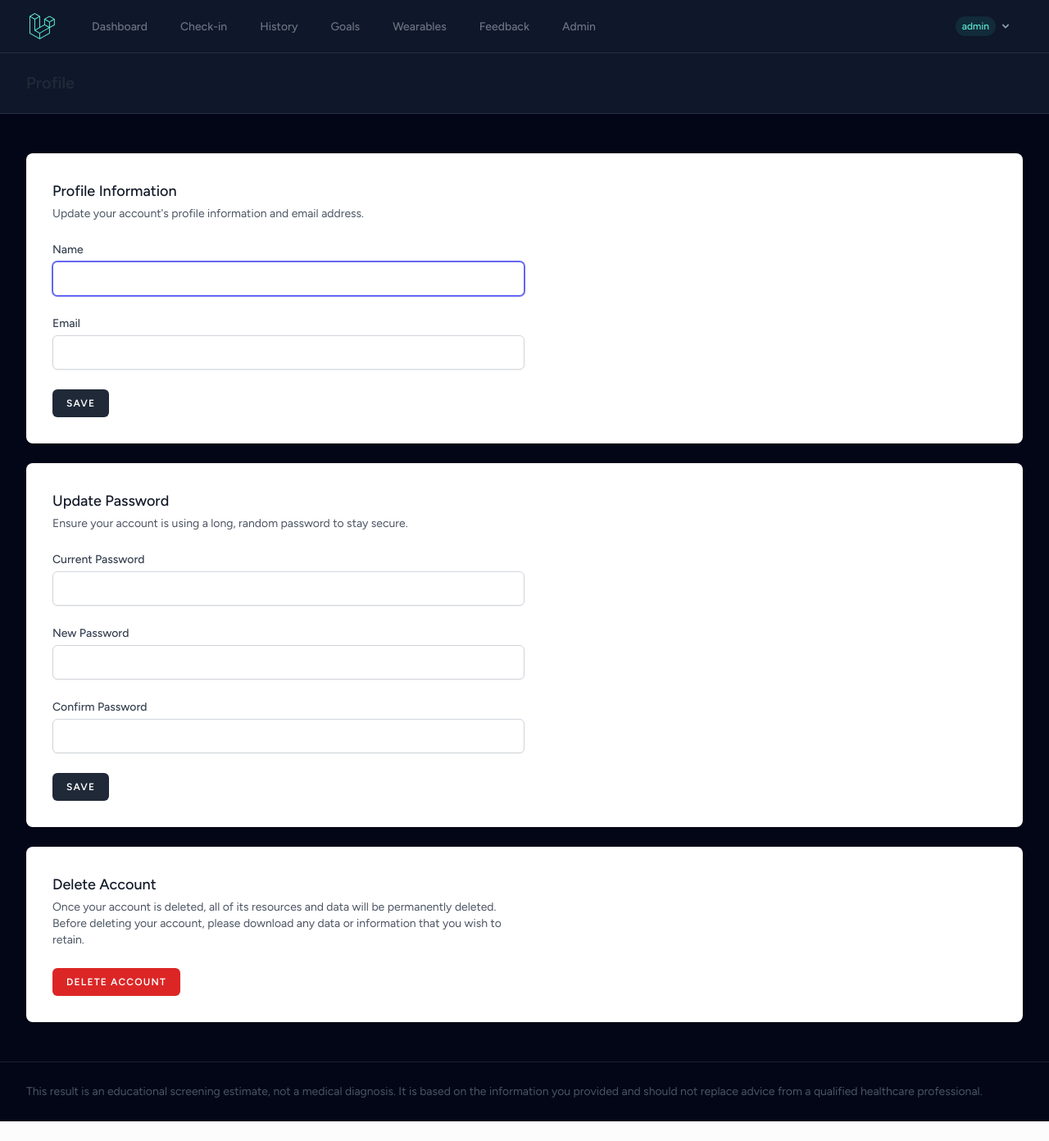
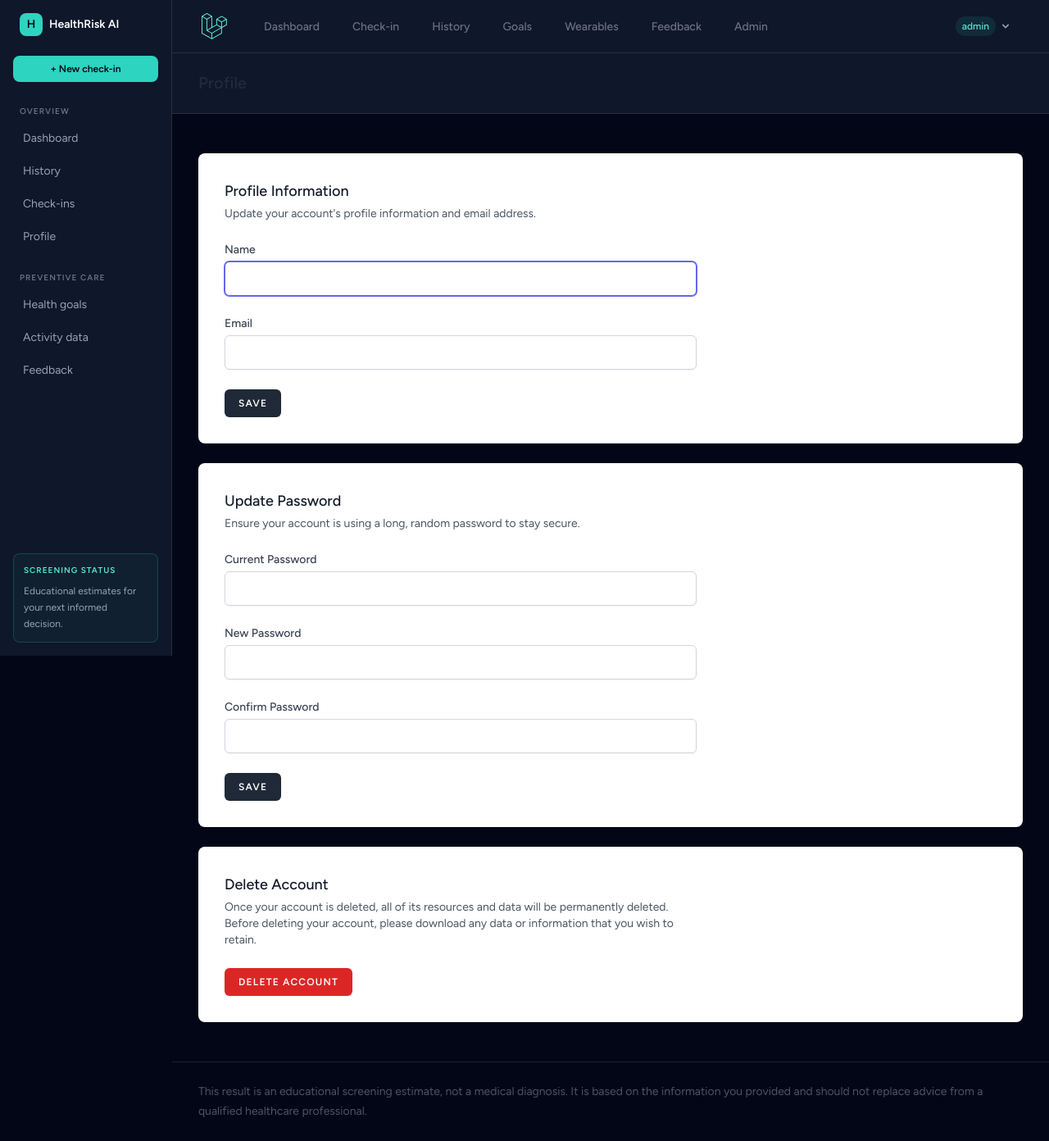
Before and after one commit to Jay-kod/HRAI, a Laravel app: page /user/profile in a window 1280 px wide. Shown: the whole page at 82% size. Before the commit the page ends 1368 px from the top, so only its background shows below. Run offline with Laravel 12, Linux system fonts and the light colour scheme; a user stored in the database is signed in; data comes from the database, SQL or seed files in the repository; style sheets or scripts are compiled from the project's sources; some libraries are stand-ins or nearby versions.

Commit message:
Add sidebar to all user pages
Co-authored-by: Copilot <223556219+Copilot@users.noreply.github.com>

```diff
--- /dev/null
+++ b/resources/views/components/user/sidebar.blade.php
@@ -0,0 +1,24 @@
+<aside class="fixed inset-y-0 left-0 z-30 hidden w-[210px] flex-col border-r border-white/10 bg-slate-900 p-4 lg:flex">
+    <a href="{{ route('dashboard') }}" wire:navigate class="flex items-center gap-2 px-2 text-sm font-bold text-white">
+        <span class="flex h-7 w-7 items-center justify-center rounded-lg bg-teal-400 text-sm font-black text-slate-950">H</span>
+        HealthRisk AI
+    </a>
+    <a href="{{ route('check-in') }}" wire:navigate class="mt-6 flex items-center justify-center rounded-lg bg-teal-400 px-3 py-2 text-xs font-bold text-slate-950 hover:bg-teal-300">+ New check-in</a>
+    <p class="mt-7 px-2 text-[10px] font-bold uppercase tracking-widest text-slate-500">Overview</p>
+    <nav class="mt-2 space-y-1">
+        <a href="{{ route('dashboard') }}" wire:navigate class="block rounded-lg px-3 py-2 text-sm text-slate-400 hover:bg-white/5 hover:text-white">Dashboard</a>
+        <a href="{{ route('history') }}" wire:navigate class="block rounded-lg px-3 py-2 text-sm text-slate-400 hover:bg-white/5 hover:text-white">History</a>
+        <a href="{{ route('check-in') }}" wire:navigate class="block rounded-lg px-3 py-2 text-sm text-slate-400 hover:bg-white/5 hover:text-white">Check-ins</a>
+        <a href="{{ route('profile') }}" wire:navigate class="block rounded-lg px-3 py-2 text-sm text-slate-400 hover:bg-white/5 hover:text-white">Profile</a>
+    </nav>
+    <p class="mt-6 px-2 text-[10px] font-bold uppercase tracking-widest text-slate-500">Preventive care</p>
+    <nav class="mt-2 space-y-1">
+        <a href="{{ route('goals') }}" wire:navigate class="block rounded-lg px-3 py-2 text-sm text-slate-400 hover:bg-white/5 hover:text-white">Health goals</a>
+        <a href="{{ route('wearables') }}" wire:navigate class="block rounded-lg px-3 py-2 text-sm text-slate-400 hover:bg-white/5 hover:text-white">Activity data</a>
+        <a href="{{ route('feedback') }}" wire:navigate class="block rounded-lg px-3 py-2 text-sm text-slate-400 hover:bg-white/5 hover:text-white">Feedback</a>
+    </nav>
+    <div class="mt-auto rounded-lg border border-teal-400/20 bg-teal-400/5 p-3">
+        <p class="text-[10px] font-bold uppercase tracking-widest text-teal-300">Screening status</p>
+        <p class="mt-2 text-xs leading-5 text-slate-400">Educational estimates for your next informed decision.</p>
+    </div>
+</aside>
--- a/resources/views/layouts/app.blade.php
+++ b/resources/views/layouts/app.blade.php
@@ -30,13 +30,16 @@
                         <livewire:layout.navigation />
                     </div>
                 @else
-                <livewire:layout.navigation />
+                    <x-user.sidebar />
+                    <div class="lg:pl-[210px]">
+                        <livewire:layout.navigation />
+                    </div>
                 @endif
             @endauth
 
             <!-- Page Heading -->
             @if (isset($header))
-                <header class="border-b border-white/10 bg-slate-900">
+                <header class="border-b border-white/10 bg-slate-900 {{ auth()->check() && ! request()->routeIs('dashboard') && ! request()->routeIs('admin.*') ? 'lg:ml-[210px]' : '' }}">
                     <div class="max-w-7xl mx-auto py-6 px-4 sm:px-6 lg:px-8">
                         {{ $header }}
                     </div>
@@ -44,12 +47,12 @@
             @endif
 
             <!-- Page Content -->
-            <main>
+            <main class="{{ auth()->check() && ! request()->routeIs('dashboard') && ! request()->routeIs('admin.*') ? 'lg:ml-[210px]' : '' }}">
                 {{ $slot }}
             </main>
 
             @unless (request()->routeIs('dashboard') || request()->routeIs('admin.*'))
-                <footer class="border-t border-white/10 bg-slate-950 px-4 py-6 text-slate-400 sm:px-6 lg:px-8">
+                <footer class="border-t border-white/10 bg-slate-950 px-4 py-6 text-slate-400 sm:px-6 lg:px-8 {{ auth()->check() && ! request()->routeIs('dashboard') && ! request()->routeIs('admin.*') ? 'lg:ml-[210px]' : '' }}">
                     <div class="mx-auto max-w-7xl">
                         <x-health-disclaimer />
                     </div>
```
Also changed, not shown: docs/CHANGELOG.md.
